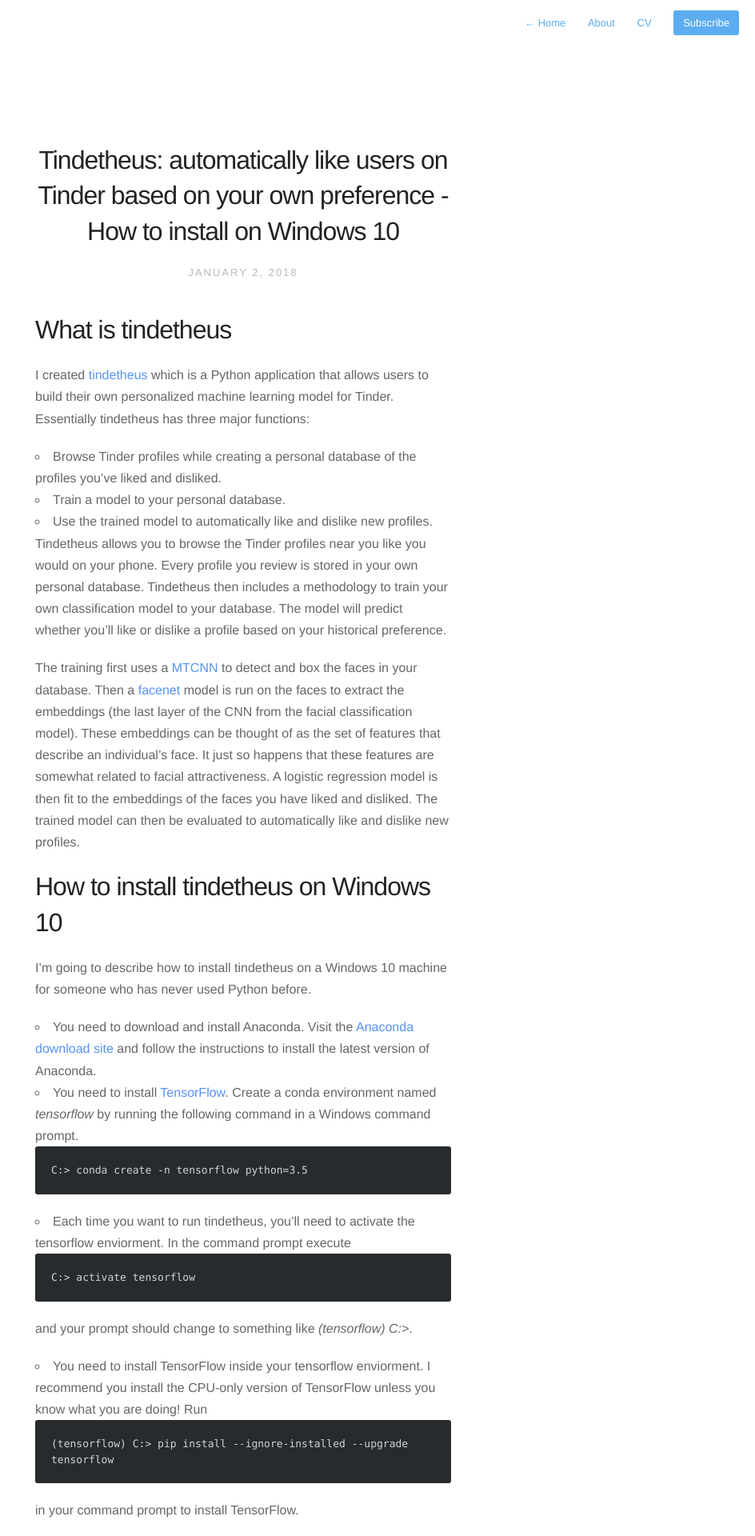
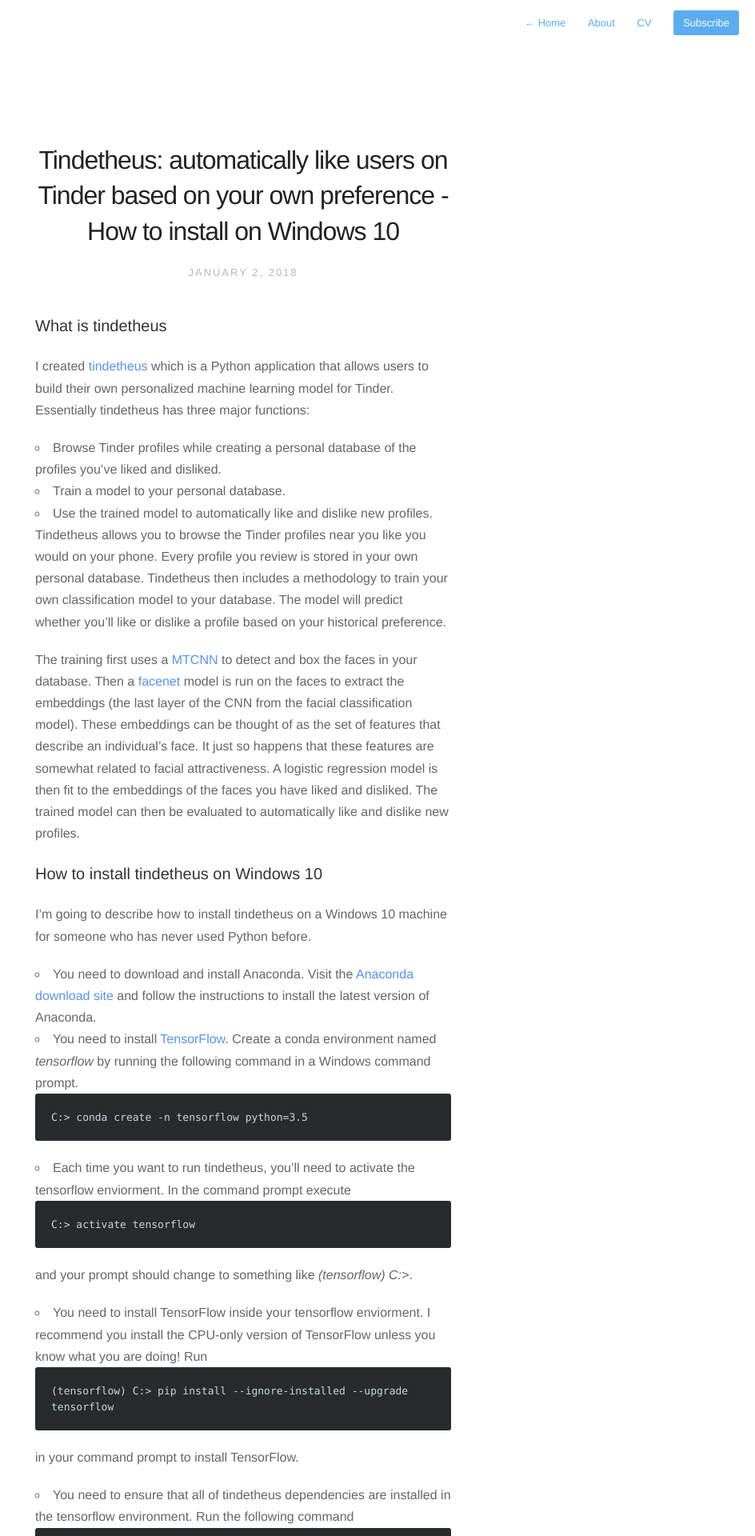
Before and after one commit to cjekel/cjekel.github.io, a Jekyll site: the page built from _posts/2018-01-02-How-to-install-tindetheus-on-windows-10-to-automatically-like-users-on-tinder.md, in a window 1280 px wide. Shown: the top 1920 px of the page at 80% size, without its empty margins (336-1280 px from the left). Built offline with Jekyll 4.4.1, drawn with Linux system fonts in a browser that asks for light colours; nearby versions of some CDN libraries; comment, search, counter and statistics services are not loaded.

Commit message:
smaller headings

```diff
--- a/_posts/2018-01-02-How-to-install-tindetheus-on-windows-10-to-automatically-like-users-on-tinder.md
+++ b/_posts/2018-01-02-How-to-install-tindetheus-on-windows-10-to-automatically-like-users-on-tinder.md
@@ -5,7 +5,7 @@
 keywords: [tindetheus, Tinder machine learning, personalized like model, automatically like people on Tinder, create Tinder database, facenet]
 ---
 
-# What is tindetheus
+### What is tindetheus
 I created [tindetheus](https://github.com/cjekel/tindetheus) which is a Python application that allows users to build their own personalized machine learning model for Tinder. Essentially tindetheus has three major functions:
 1. Browse Tinder profiles while creating a personal database of the profiles you've liked and disliked.
 2. Train a model to your personal database.
@@ -15,7 +15,7 @@
 
 The training first uses a [MTCNN](https://kpzhang93.github.io/MTCNN_face_detection_alignment/) to detect and box the faces in your database. Then a [facenet](https://github.com/davidsandberg/facenet) model is run on the faces to extract the embeddings (the last layer of the CNN from the facial classification model). These embeddings can be thought of as the set of features that describe an individual's face. It just so happens that these features are somewhat related to facial attractiveness.  A logistic regression model is then fit to the embeddings of the faces you have liked and disliked. The trained model can then be evaluated to automatically like and dislike new profiles.
 
-# How to install tindetheus on Windows 10
+### How to install tindetheus on Windows 10
 I'm going to describe how to install tindetheus on a Windows 10 machine for someone who has never used Python before.
 
 1. You need to download and install Anaconda. Visit the [Anaconda download site](https://www.anaconda.com/download/) and follow the instructions to install the latest version of Anaconda.
```
